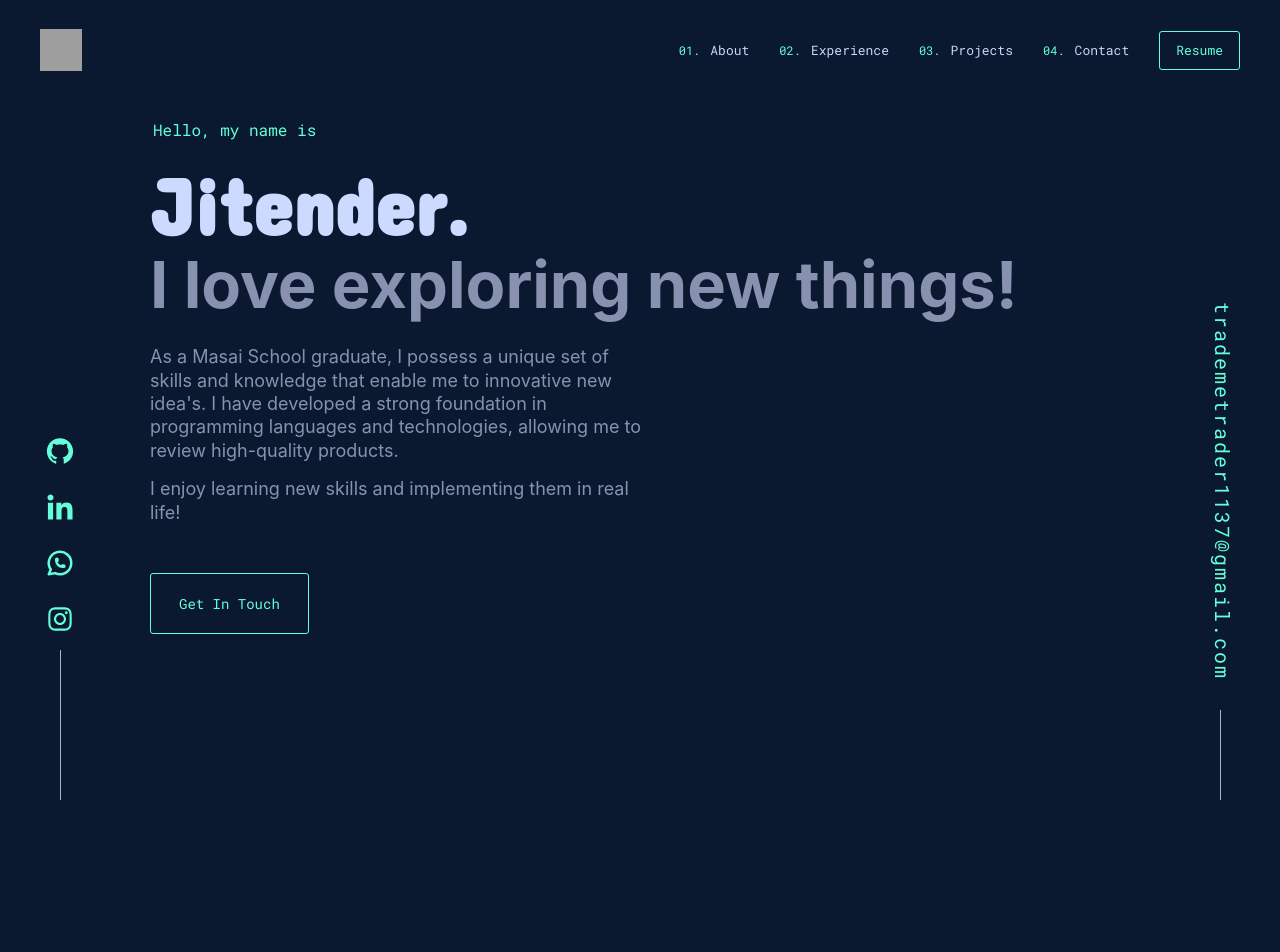
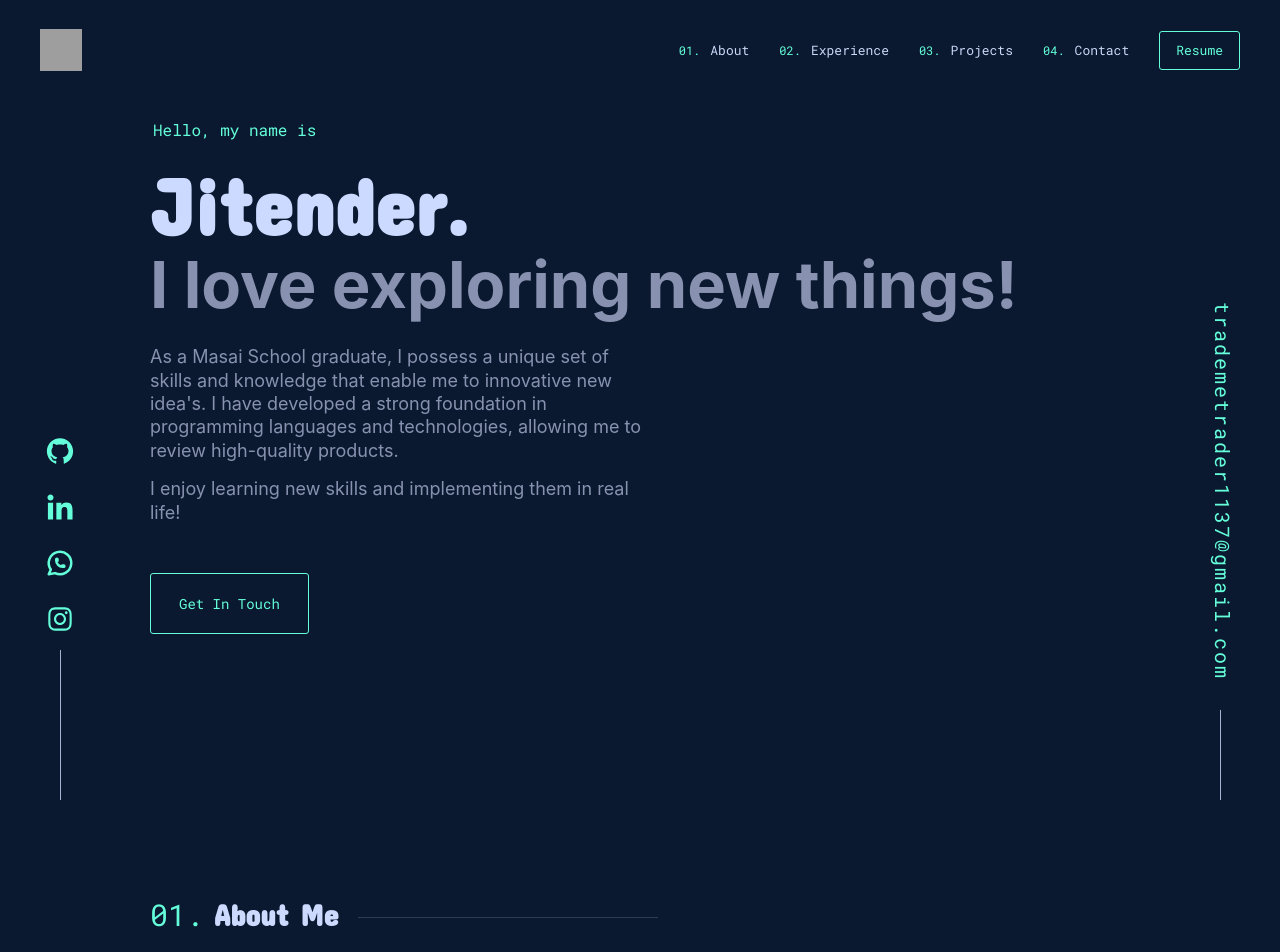
Before and after one commit to jitenderji1137/jitenderji1137, a React (Create React App) app: page / in a window 1280 px wide. Shown: the top 952 px of the page. Before the commit the page ends 800 px from the top, so only its background shows below. Built offline with nearby package versions, Linux system fonts and the light colour scheme; grey boxes are pictures that could not be loaded.

Commit message:
working on it

```diff
--- a/public/index.html
+++ b/public/index.html
@@ -9,6 +9,18 @@
     <link href="https://fonts.googleapis.com/css?family=Concert+One" rel="stylesheet">
     <title>Jitender</title>
     <style>
+      html::-webkit-scrollbar {
+            width: 7px;
+        }
+
+      html::-webkit-scrollbar-track {
+          background-color: rgba(0, 0, 0, 0);
+        }
+
+      html::-webkit-scrollbar-thumb {
+          background: rgb(100, 255, 218);
+          border-radius: 25px;
+        }
       body{
         background-color: rgb(10, 25, 47);
         margin: 0px;
--- a/src/Main.css
+++ b/src/Main.css
@@ -63,3 +63,45 @@
     cursor: pointer;
     transition: all 0.25s cubic-bezier(0.645, 0.045, 0.355, 1) 0s;
 }
+.Aboutme{
+    visibility: visible;
+    opacity: 1;
+    transform: matrix3d(1, 0, 0, 0, 0, 1, 0, 0, 0, 0, 1, 0, 0, 0, 0, 1);
+    transition: opacity 0.5s cubic-bezier(0.645, 0.045, 0.355, 1) 0.2s, transform 0.5s cubic-bezier(0.645, 0.045, 0.355, 1) 0.2s;
+    margin: 0px auto;
+    padding: 150px 0px;
+    max-width: 1000px;
+    position: relative;
+}
+.Aboutme h3{
+    position: relative;
+    display: flex;
+    -webkit-box-align: center;
+    align-items: center;
+    margin: 10px 0px 40px;
+    width: 100%;
+    white-space: nowrap;
+    font-size: 30px;
+    font-family: "Concert One";
+    color: rgb(205, 218, 255);
+}
+.Aboutme h3::before{
+    counter-increment: section 1;
+    content: "0" counter(section) ".";
+    margin-right: 10px;
+    font-family: "SF Mono", "Fira Code", "Fira Mono", "Roboto Mono", "Lucida Console", Monaco, monospace;
+    font-weight: normal;
+    color: rgb(100, 255, 218);
+    font-size: 30px;
+    position: relative;
+}
+.Aboutme h3::after{
+    content: "";
+    display: block;
+    height: 1px;
+    width: 300px;
+    background-color: rgb(48, 60, 85);
+    position: relative;
+    margin-left: 20px;
+    margin-top: 5px;
+}
--- a/src/Main.jsx
+++ b/src/Main.jsx
@@ -16,6 +16,13 @@ export default function Main(){
                         <a href="mailto:trademetrader1137@gmail.com">Get In Touch</a>
                     </div>
                 </section>
+                <section className="Aboutme">
+                    <h3>About Me</h3>
+                    <div>
+                        <div></div>
+                        <div></div>
+                    </div>
+                </section>
             </main>
         </div>
         </>
```
